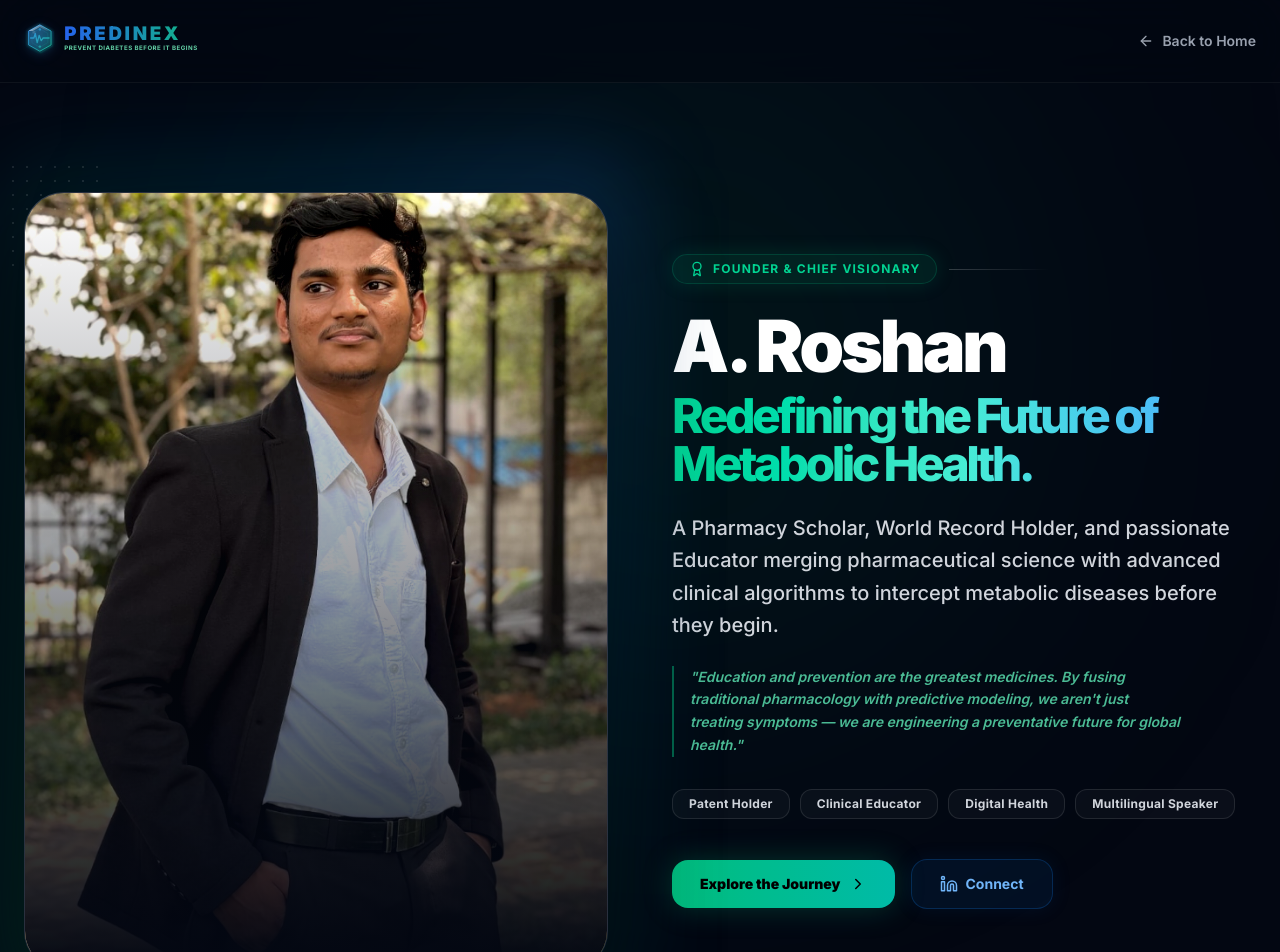
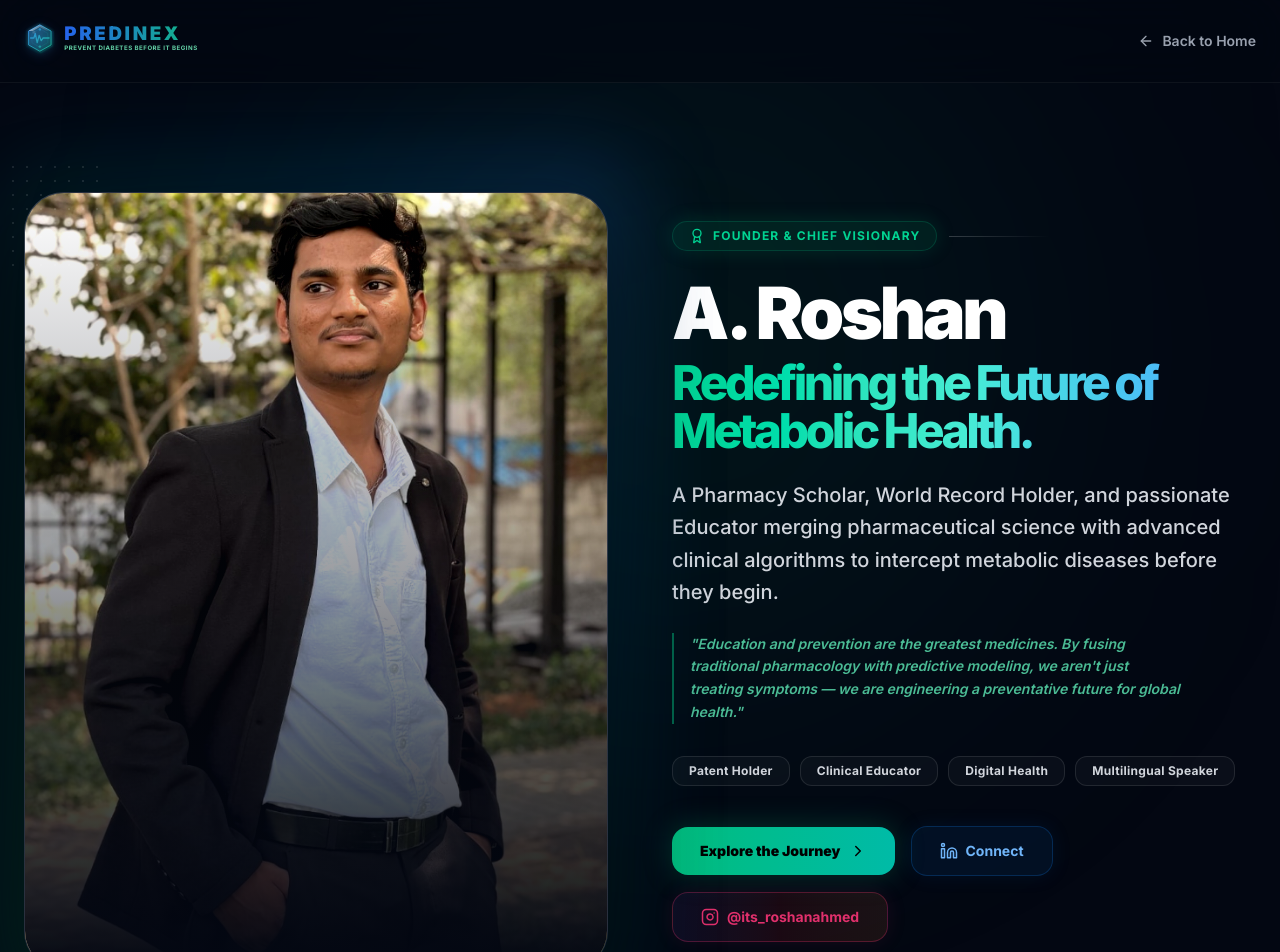
Before and after one commit to roshan562005-dot/Predinex, a Next.js app: page /founder in a window 1280 px wide. Shown: the top 952 px of the page. Built offline with nearby package versions, Linux system fonts and the light colour scheme; no server answers.

Commit message:
social: add Instagram @its_roshanahmed across founder page and landing page footer

```diff
--- a/src/app/founder/page.tsx
+++ b/src/app/founder/page.tsx
@@ -16,6 +16,7 @@ import {
   Lightbulb,
   Quote,
   Linkedin,
+  Instagram,
   Mail,
   ChevronRight,
   Dna,
@@ -274,6 +275,17 @@ export default function FounderPage() {
                   <Linkedin size={18} />
                   Connect
                 </a>
+
+                {/* Instagram Button */}
+                <a
+                  href="https://www.instagram.com/its_roshanahmed"
+                  target="_blank"
+                  rel="noopener noreferrer"
+                  className="group flex items-center gap-2 px-7 py-3.5 rounded-2xl bg-gradient-to-r from-[#833AB4]/10 via-[#FD1D1D]/10 to-[#F77737]/10 border border-[#E1306C]/30 hover:border-[#E1306C]/50 transition-all text-sm font-bold text-[#E1306C] shadow-[0_0_20px_rgba(225,48,108,0.1)] hover:shadow-[0_0_30px_rgba(225,48,108,0.2)]"
+                >
+                  <Instagram size={18} />
+                  @its_roshanahmed
+                </a>
               </div>
             </motion.div>
           </div>
@@ -503,6 +515,11 @@ export default function FounderPage() {
                 {/* Contact & Support */}
                 <div className="w-full h-px bg-gradient-to-r from-transparent via-white/10 to-transparent mt-10 mb-6" />
                 <div className="flex flex-col sm:flex-row items-center justify-center gap-6">
+                  <a href="https://www.instagram.com/its_roshanahmed" target="_blank" rel="noopener noreferrer" className="flex items-center gap-2 px-4 py-2 rounded-xl hover:bg-white/5 transition-colors group">
+                    <Instagram className="w-4 h-4 text-gray-500 group-hover:text-[#E1306C] transition-colors" />
+                    <span className="text-sm font-semibold text-gray-400 group-hover:text-white transition-colors">@its_roshanahmed</span>
+                  </a>
+                  <div className="w-1 h-1 rounded-full bg-white/20 hidden sm:block" />
                   <a href="mailto:predinexsupport@gmail.com" className="flex items-center gap-2 px-4 py-2 rounded-xl hover:bg-white/5 transition-colors group">
                     <Mail className="w-4 h-4 text-gray-500 group-hover:text-emerald-400 transition-colors" />
                     <span className="text-sm font-semibold text-gray-400 group-hover:text-white transition-colors">predinexsupport@gmail.com</span>
--- a/src/app/page.tsx
+++ b/src/app/page.tsx
@@ -449,7 +449,15 @@ export default function LandingPage() {
             <PredinexLogo size="sm" linked={false} />
             <span className="text-xs font-bold text-gray-500 tracking-widest uppercase">Health</span>
           </div>
-          <p className="text-gray-600 text-xs font-bold uppercase tracking-[0.2em]">© 2026 Predinex · Scientifically Proven · Secure Platform</p>
+          <div className="flex items-center gap-4">
+            <a href="https://www.instagram.com/its_roshanahmed" target="_blank" rel="noopener noreferrer" className="text-gray-600 hover:text-[#E1306C] transition-colors">
+              <svg className="w-4 h-4" viewBox="0 0 24 24" fill="currentColor"><path d="M12 2.163c3.204 0 3.584.012 4.85.07 3.252.148 4.771 1.691 4.919 4.919.058 1.265.069 1.645.069 4.849 0 3.205-.012 3.584-.069 4.849-.149 3.225-1.664 4.771-4.919 4.919-1.266.058-1.644.07-4.85.07-3.204 0-3.584-.012-4.849-.07-3.26-.149-4.771-1.699-4.919-4.92-.058-1.265-.07-1.644-.07-4.849 0-3.204.013-3.583.07-4.849.149-3.227 1.664-4.771 4.919-4.919 1.266-.057 1.645-.069 4.849-.069zM12 0C8.741 0 8.333.014 7.053.072 2.695.272.273 2.69.073 7.052.014 8.333 0 8.741 0 12c0 3.259.014 3.668.072 4.948.2 4.358 2.618 6.78 6.98 6.98C8.333 23.986 8.741 24 12 24c3.259 0 3.668-.014 4.948-.072 4.354-.2 6.782-2.618 6.979-6.98.059-1.28.073-1.689.073-4.948 0-3.259-.014-3.667-.072-4.947-.196-4.354-2.617-6.78-6.979-6.98C16.67.014 16.259 0 12 0zm0 5.838a6.162 6.162 0 100 12.324 6.162 6.162 0 000-12.324zM12 16a4 4 0 110-8 4 4 0 010 8zm6.406-11.845a1.44 1.44 0 100 2.881 1.44 1.44 0 000-2.881z"/></svg>
+            </a>
+            <a href="https://www.linkedin.com/in/roshan562005" target="_blank" rel="noopener noreferrer" className="text-gray-600 hover:text-[#0A66C2] transition-colors">
+              <svg className="w-4 h-4" viewBox="0 0 24 24" fill="currentColor"><path d="M20.447 20.452h-3.554v-5.569c0-1.328-.027-3.037-1.852-3.037-1.853 0-2.136 1.445-2.136 2.939v5.667H9.351V9h3.414v1.561h.046c.477-.9 1.637-1.85 3.37-1.85 3.601 0 4.267 2.37 4.267 5.455v6.286zM5.337 7.433a2.062 2.062 0 01-2.063-2.065 2.064 2.064 0 112.063 2.065zm1.782 13.019H3.555V9h3.564v11.452zM22.225 0H1.771C.792 0 0 .774 0 1.729v20.542C0 23.227.792 24 1.771 24h20.451C23.2 24 24 23.227 24 22.271V1.729C24 .774 23.2 0 22.222 0h.003z"/></svg>
+            </a>
+          </div>
+          <p className="text-gray-600 text-xs font-bold uppercase tracking-[0.2em]">© 2026 Predinex · Founded by A. Roshan · Secure Platform</p>
         </div>
       </footer>
     </div>
```
